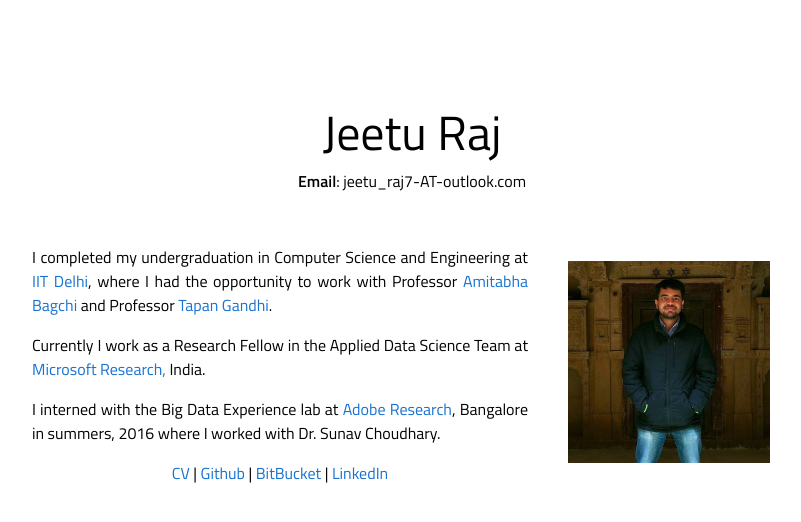
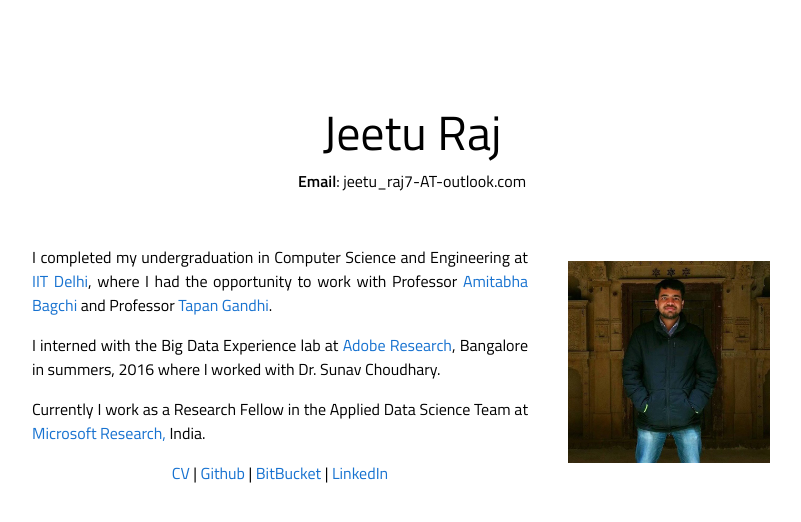
Before and after one commit to jeetu-raj/jeetu-raj.github.io, a Jekyll site: the page built from index.html, in a window 1280 px wide. Shown: the top 522 px of the page, without its empty margins (228-1029 px from the left). Built offline with Jekyll 4.4.1, drawn with Linux system fonts in a browser that asks for light colours; part of the change alters nothing that is shown.

```diff
--- a/index.html
+++ b/index.html
@@ -18,12 +18,13 @@ title: Jeetu Raj
     			<td width="67%" valign="middle" align="justify">
 				<p>I completed my undergraduation in Computer Science and Engineering at
 					<a href="http://www.cse.iitd.ac.in/">IIT Delhi</a>, where I had the opportunity to work with Professor <a href=http://www.cse.iitd.ernet.in/~bagchi/>Amitabha Bagchi</a> and Professor <a href="http://www.tapangandhi.com/">Tapan Gandhi</a>.
+				<p>I interned with the Big Data Experience lab at <a href="https://research.adobe.com/">Adobe Research</a>, Bangalore
+					in summers, 2016 where I worked with Dr. Sunav Choudhary.</p>
+
+
 				<p>Currently I work as a Research Fellow in the Applied Data Science Team at
 					<a href="https://www.microsoft.com/en-us/research/lab/microsoft-research-india/">Microsoft Research,</a> India.</p>
 
-
-				<p>I interned with the Big Data Experience lab at <a href="https://research.adobe.com/">Adobe Research</a>, Bangalore
-					in summers, 2016 where I worked with Dr. Sunav Choudhary.</p>
 
 				<p align="center">
 					<a href="CV.pdf">CV</a> | <a href="https://github.com/jeetu-raj">Github</a> |
```
